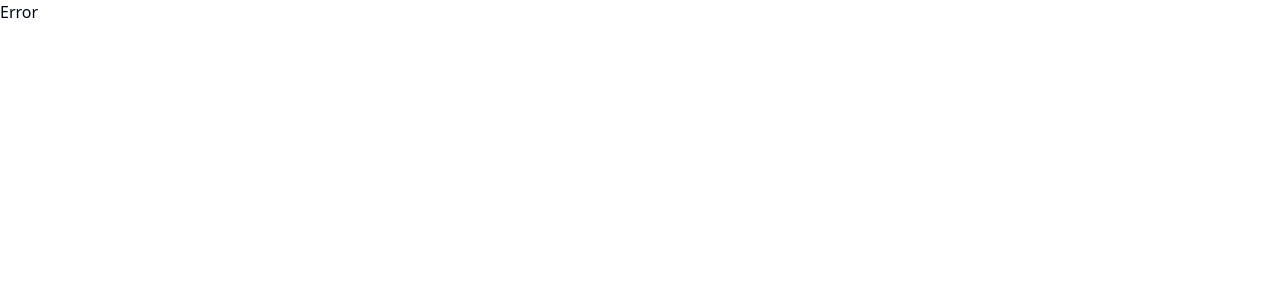
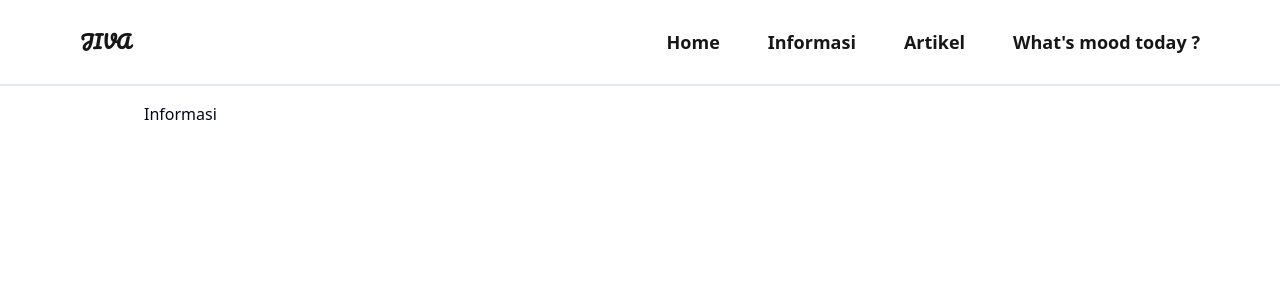
Before and after one commit to paresiqbal/jiva, a React (Vite) app: page /informasi in a window 1280 px wide. Before the commit this address had no page. Shown: the top 300 px of the page. Built offline with nearby package versions, Linux system fonts and the light colour scheme.

Commit message:
Add route

```diff
--- a/src/App.tsx
+++ b/src/App.tsx
@@ -4,6 +4,9 @@ import { createBrowserRouter, RouterProvider } from "react-router-dom";
 // pages
 import Dashboard from "@/pages/Dashboard";
 import Error from "@/pages/Error";
+import Informasi from "@/pages/Informasi";
+import Artikel from "@/pages/Artikel";
+import Game from "@/pages/Game";
 
 // layout
 import MainLayout from "@/layout/MainLayout";
@@ -19,6 +22,21 @@ const router = createBrowserRouter([
         element: <Dashboard />,
         errorElement: <Error />,
       },
+      {
+        path: "/informasi",
+        element: <Informasi />,
+        errorElement: <Error />,
+      },
+      {
+        path: "/artikel",
+        element: <Artikel />,
+        errorElement: <Error />,
+      },
+      {
+        path: "/mood",
+        element: <Game />,
+        errorElement: <Error />,
+      },
     ],
   },
 ]);
--- a/src/layout/MainLayout.tsx
+++ b/src/layout/MainLayout.tsx
@@ -8,7 +8,7 @@ export default function MainLayout() {
   return (
     <div className="min-h-screen">
       <Navbar />
-      <main className="py-4 px-10">
+      <main className="p-4 lg:px-36 mx-auto">
         <Outlet />
       </main>
     </div>
```
